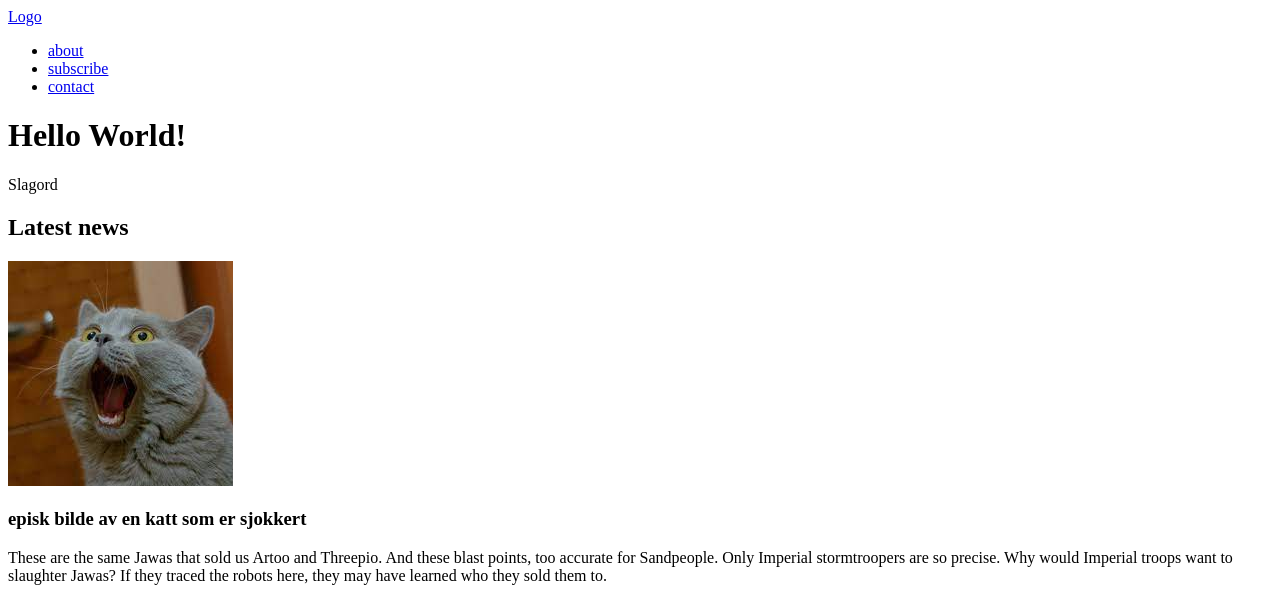
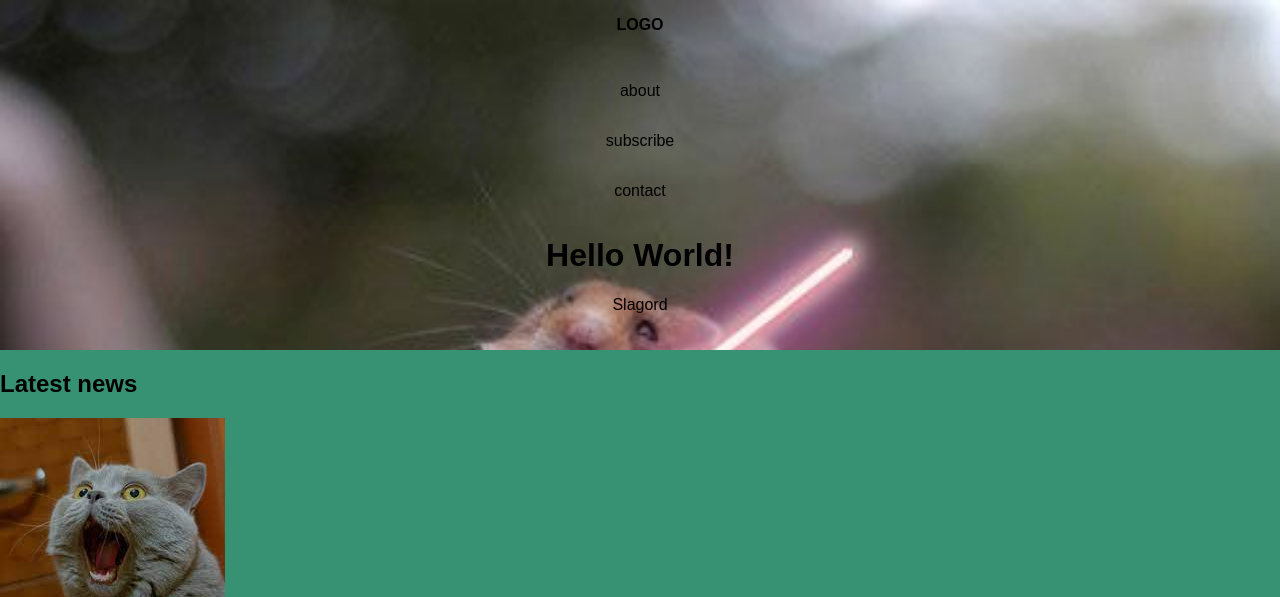
Before and after one commit to henriant/html-og-css, a plain HTML site: page HTML-OG-CSS/index.html in a window 1280 px wide. Shown: the top 597 px of the page. Drawn offline with Linux system fonts and the light colour scheme.

Commit message:
Oppdatert CSS og HTML

```diff
--- a/HTML-OG-CSS/index.html
+++ b/HTML-OG-CSS/index.html
@@ -3,7 +3,7 @@
 
 
     <head>
-        <link rel="stylesheet" href="style.css" type="tekst/css"> <!--- linker til CSS dokumentet vårt. Rel="stylesheet" forteller at forholdet mellom doumenttet vi linker til og html er style. etter href setter vi inn style dokumentet vårt-->
+        <link rel="stylesheet" href="style.css" type="text/css"> <!--- linker til CSS dokumentet vårt. Rel="stylesheet" forteller at forholdet mellom doumenttet vi linker til og html er style. etter href setter vi inn style dokumentet vårt-->
         <meta name="viewport" content="width=device-width, initial-scale=1.0">
         <meta charset="UTF-8">
         <title>Forside</title>
--- a/HTML-OG-CSS/style.css
+++ b/HTML-OG-CSS/style.css
@@ -1,3 +1,33 @@
 body{
-    background-color: #4cb9a7;
+    background-color:rgb(55, 146, 116);
+    font-family: Arial, Helvetica, sans-serif;
+    margin: 0;
 }
+
+/* CSS for header og nav */
+
+header{
+    text-align: center;
+    background-image: url("img/ltchr.jpg");
+    background-size: cover;
+    padding-bottom: 20px;
+}
+
+header nav ul {
+    margin: 1rem 0 0 0;
+    padding: 0;
+
+}
+
+header nav span a{ /*refererer til logoen vår i html så vi kan endre den*/
+    font-weight: 900;
+    text-transform: uppercase;
+}
+
+nav a{
+    text-decoration: none;
+    color: #000;
+    padding: 1rem;
+    display: inline-block;
+
+}
```
Also changed, not shown: HTML-OG-CSS/img/ltchr.jpg (added).
